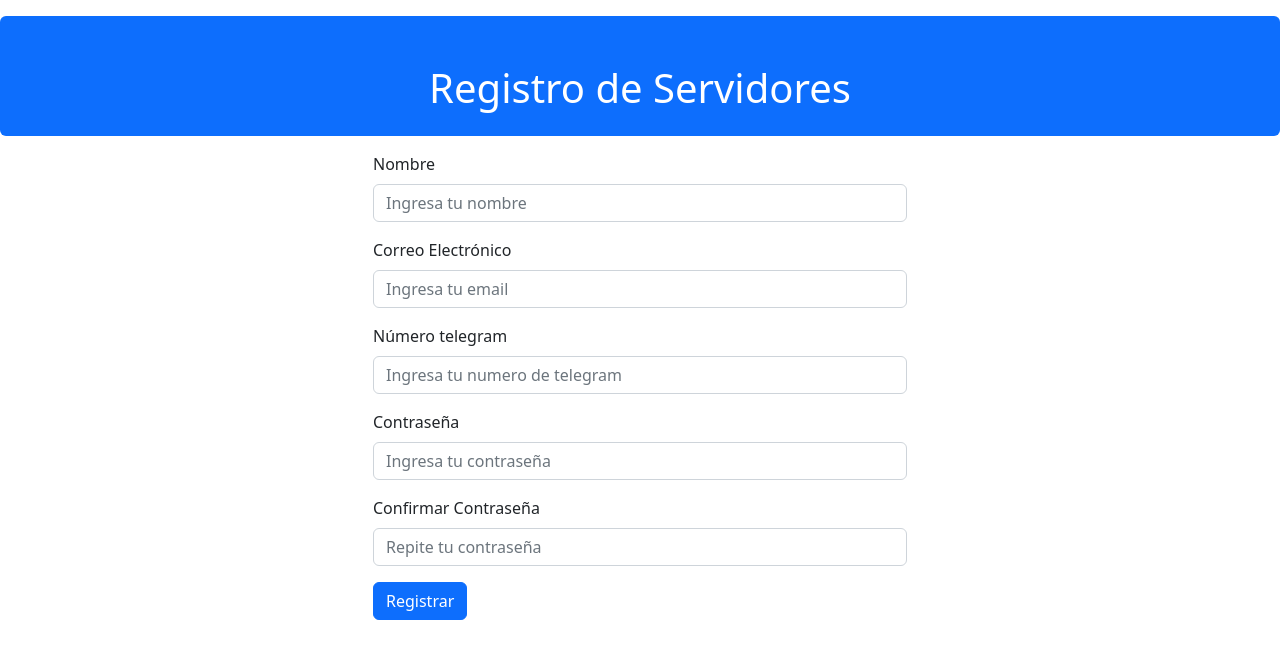
After one commit to MOTS07/ProyectoProgramacion, a Django app: template ProyectoProgramacion1/ProyectoProgramacion1/templates/registro.html in a window 1280 px wide. The commit adds this page. Shown: the top 659 px of the page. Run offline with Django 3.2, Linux system fonts and the light colour scheme; the template is opened without the code that fills it, so the values that code supplies are empty; parts of the project's set-up code (start-up, migrations or seed data) failed here and were passed over.

Commit message:
v7 - registro OTP - telegram

```diff
--- a/ProyectoProgramacion1/ProyectoProgramacion1/templates/login.html
+++ b/ProyectoProgramacion1/ProyectoProgramacion1/templates/login.html
@@ -21,7 +21,7 @@
 
 {% endif %}
 
-
+{% csrf_token %}
 <div class="container">
         <div class="row text-center login-page">
            <div class="col-md-12 login-form">
--- /dev/null
+++ b/ProyectoProgramacion1/ProyectoProgramacion1/templates/registro.html
@@ -0,0 +1,60 @@
+{% extends 'baseAuth.html' %}
+{% block titulo %}Registro{% endblock %}
+
+{%block scripts %}
+{% endblock %}
+
+{% block encabezado %}Registro de Servidores{% endblock %}
+
+{% block contenido %}
+{% if errores %}
+
+<div class="text-danger">
+  <ul>
+    {% for error in errores %}
+       <li>{{ error }}</li>
+    {% endfor %}
+  </ul>
+</div>
+
+{% endif %}
+
+
+  <div class="container">
+    {% csrf_token %}
+    <div class="row">
+      <div class="col-lg-6 offset-lg-3">
+          {% csrf_token %}
+        <form id="formulario" action="/registro/" method="POST"\>
+        {% csrf_token %}
+          <div class="mb-3">
+            <label for="nombre" class="form-label">Nombre</label>
+            <input type="text" class="form-control" id="nombre" placeholder="Ingresa tu nombre"  required>
+          </div>
+
+          <div class="mb-3">
+            <label for="correo" class="form-label">Correo Electrónico</label>
+            <input type="email" class="form-control" id="correo" placeholder="Ingresa tu email" required>
+          </div>
+
+          <div class="mb-3">
+            <label for="numero" class="form-label">Número telegram</label>
+            <input type="tel" class="form-control" id="numero" placeholder="Ingresa tu numero de telegram" required>
+          </div>
+
+          <div class="mb-3">
+            <label for="contrasena" class="form-label">Contraseña</label>
+            <input type="password" class="form-control" id="contrasena" placeholder="Ingresa tu contraseña" required>
+          </div>
+
+          <div class="mb-3">
+            <label for="confirmar-contrasena" class="form-label">Confirmar Contraseña</label>
+            <input type="password" class="form-control" id="contraseña2" placeholder="Repite tu contraseña" required>
+          </div>
+
+          <button type="submit" class="btn btn-primary">Registrar</button>
+        </form>
+      </div>
+    </div>
+  </div>
+{% endblock %}
--- a/ProyectoProgramacion1/ProyectoProgramacion1/urls.py
+++ b/ProyectoProgramacion1/ProyectoProgramacion1/urls.py
@@ -21,4 +21,5 @@ urlpatterns = [
     path('admin/', admin.site.urls),
     path('autenticacion/',views.identificar_usuario),
     path('inicio/',views.mandar_inicio),
+    path('registro/',views.formulario_usuarios),
 ]
```
Also changed, not shown: ProyectoProgramacion1/ProyectoProgramacion1/views.py (+55 -0 lines).
